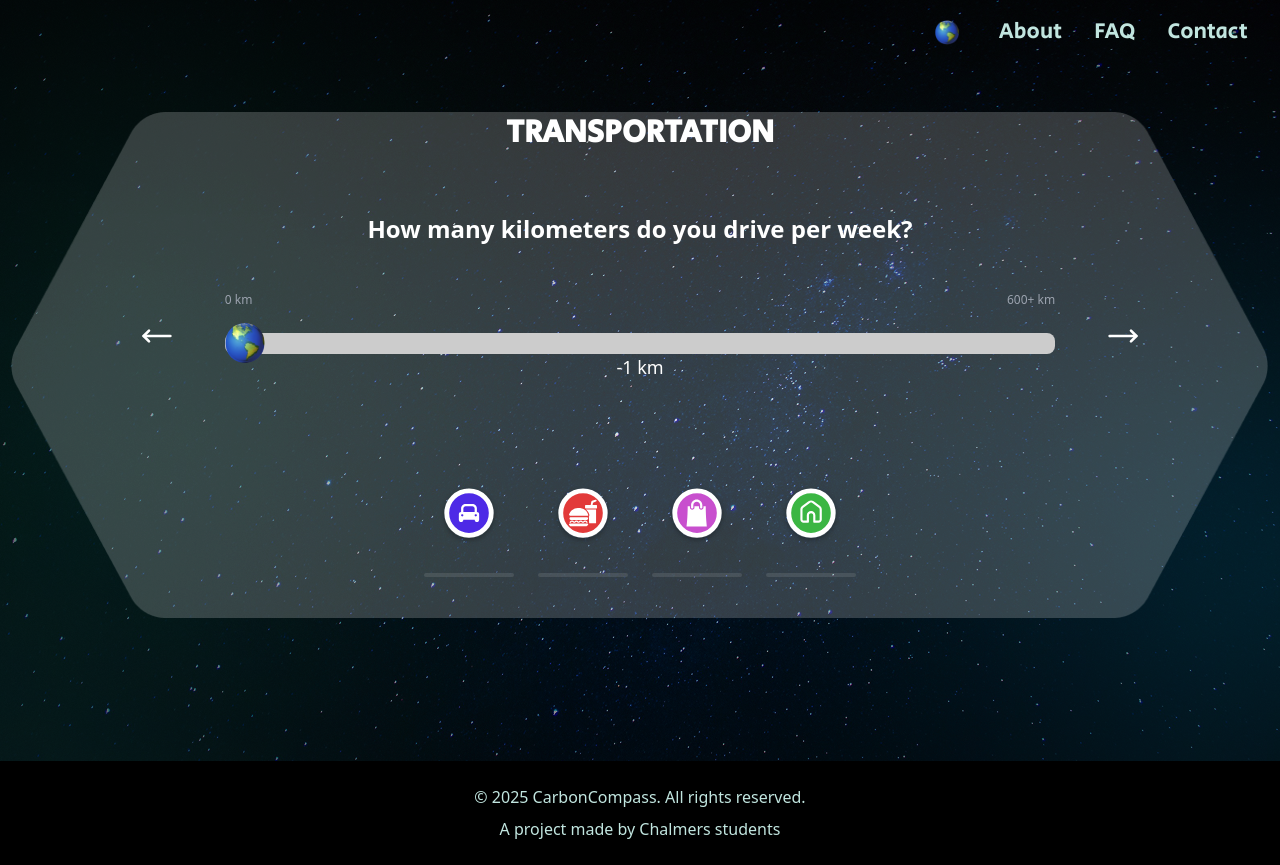
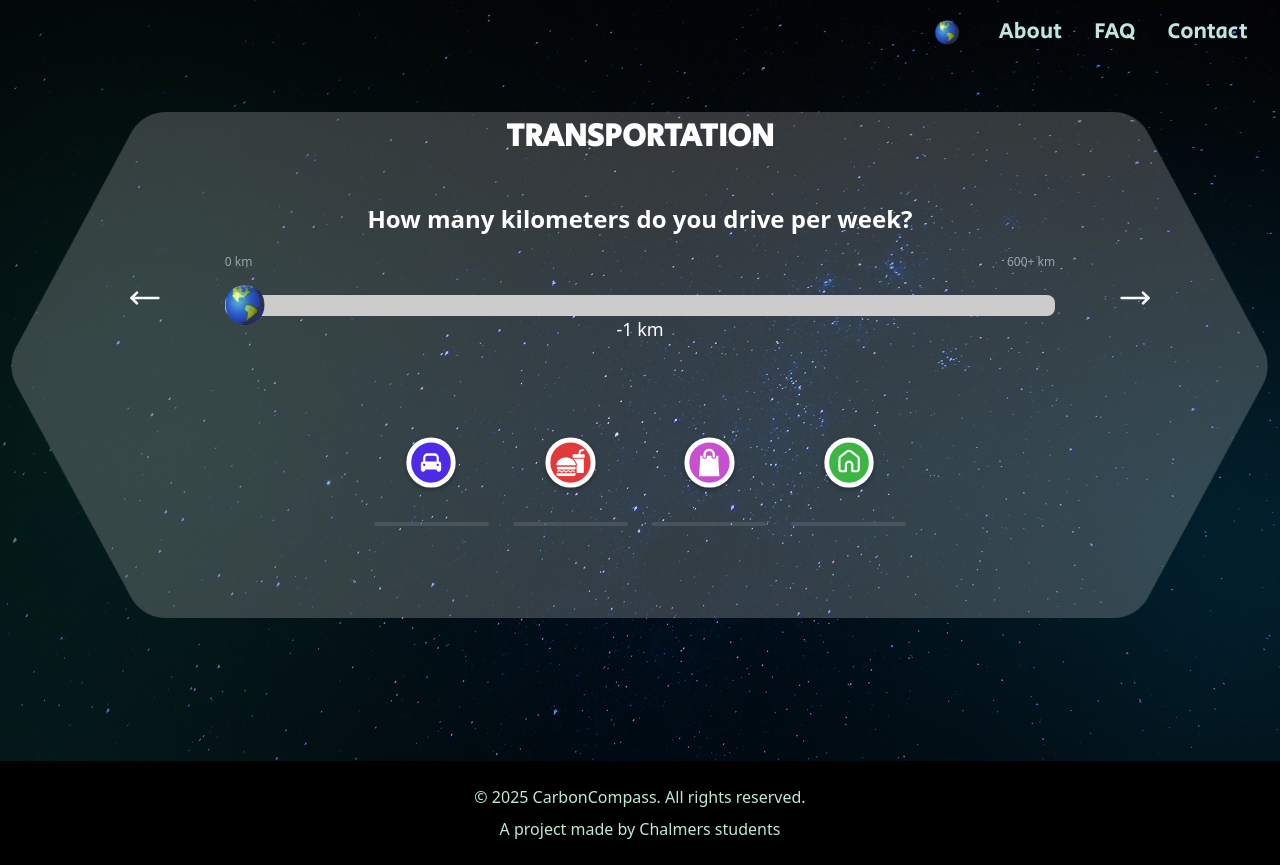
Before and after one commit to TicketedWave/DAT257, a Next.js app in the folder dat257/: page /calculator in a window 1280 px wide. Built offline with nearby package versions, Linux system fonts and the light colour scheme.

Commit message:
dynamic positioning

```diff
--- a/dat257/app/calculator/components/CarbonFootprintCalculator.css
+++ b/dat257/app/calculator/components/CarbonFootprintCalculator.css
@@ -25,7 +25,7 @@
   flex: 1;
   gap: 1.5rem;
   position: relative;
-  top: 90px;
+  top: 6vh;
 }
 
 /* Category name above question */
@@ -35,7 +35,7 @@
   text-align: center;
   color: #ffffff;
   position: relative;
-  top: 20px;
+  top: 3vh;
   font-family: var(--font-secular-one);
 }
 
@@ -45,9 +45,9 @@
   justify-content: center;
   padding: 1rem;
   border-radius: 0.75rem;
-  width: 100%;
-  max-width: 100px; /* Mindre maxbredd, eftersom du inte har text längre */
-  height: 100px; /* Lägg till höjd så det blir fyrkantigt */
+  width: 9vw;
+  max-width: 100%; /* Mindre maxbredd, eftersom du inte har text längre */
+  height: 9vw; /* Lägg till höjd så det blir fyrkantigt */
   transition: all 0.3s ease;
   cursor: pointer;
 }
@@ -57,7 +57,7 @@
 }
 
 .category-button .icon {
-  width: 58px;
+  width: 70%;
   height: auto;
   transition: transform 0.2s ease;
 }
@@ -79,18 +79,18 @@
   text-align: center;
   color: #ffffff;
   position: relative;
-  top: 50px;
+  top: 5vh;
 }
 
 /* Slider navigation */
 .slider-navigation {
   position: relative;
-  top: 30px;
+  top: 1vh;
   display: flex;
   align-items: center;
   justify-content: center;
   gap: 2rem;
-  margin-top: 1.5rem;
+  margin-top: 0.5rem;
   opacity: 1;
 }
 
@@ -165,7 +165,7 @@
   background-color: rgba(255, 255, 255, 0.1);
   border-radius: 9999px;
   overflow: hidden;
-  margin-top: 0.5rem;
+  margin-top: 0rem;
   width: 100%;
 }
 
@@ -183,7 +183,7 @@
   margin-top: 1rem;
   display: flex;
   flex-direction: column;
-  gap: 1rem;
+  gap: 0.5rem;
   align-items: center;
 }
 
@@ -241,8 +241,8 @@
 
 /* Navigation buttons */
 .nav-button {
-  width: 40px;
-  height: 40px;
+  width: 5vw;
+  height: 5vw;
   display: flex;
   align-items: center;
   justify-content: center;
@@ -266,7 +266,7 @@
   position: absolute;
   left: 50%;
   transform: translateX(-50%);
-  bottom: 270px;
+  bottom: 33vh;
   padding: 1.2em 2rem;
   border-radius: 0.8rem;
   color: black;
```
